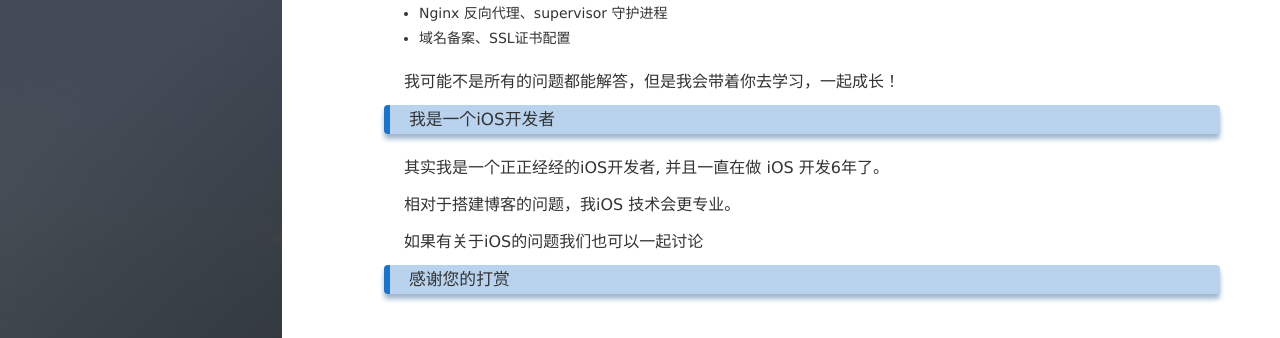
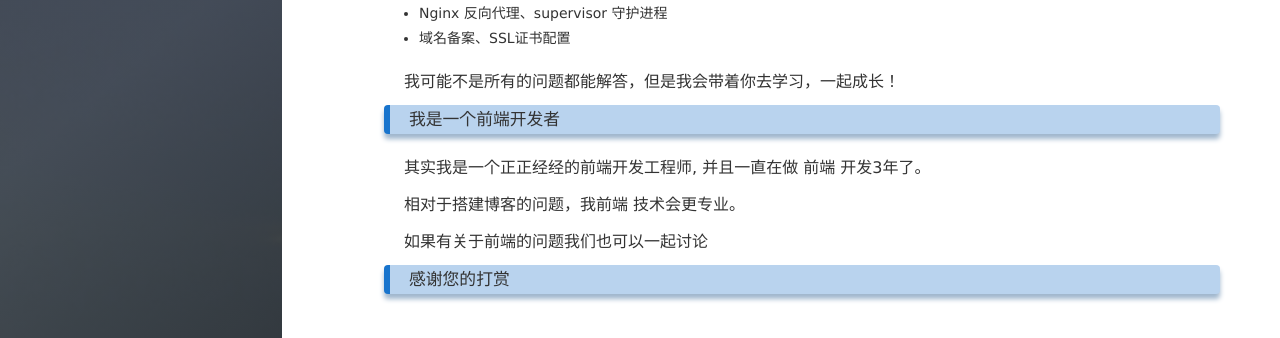
Before and after one commit to HeiManBs/Boobar.Github.io, a Jekyll site: the page built from support.md, in a window 1280 px wide and 1400 px high, scrolled down 341 px. Shown: the part 151-489 px from the top of the window. Built offline with Jekyll 4.4.1, drawn with Linux system fonts in a browser that asks for light colours; nearby versions of some CDN libraries; comment, search, counter and statistics services are not loaded; some of the changed text lies outside the part shown.

Commit message:
维护个人博客

```diff
--- a/support.md
+++ b/support.md
@@ -29,13 +29,13 @@ title: 技术支持
 
 我可能不是所有的问题都能解答，但是我会带着你去学习，一起成长！
 
-<h3> 我是一个iOS开发者 </h3>
+<h3> 我是一个前端开发者 </h3>
 
-其实我是一个正正经经的iOS开发者, 并且一直在做 iOS 开发6年了。
+其实我是一个正正经经的前端开发工程师, 并且一直在做 前端 开发3年了。
 
-相对于搭建博客的问题，我iOS 技术会更专业。
+相对于搭建博客的问题，我前端 技术会更专业。
 
-如果有关于iOS的问题我们也可以一起讨论
+如果有关于前端的问题我们也可以一起讨论
 
 
 <h3> 感谢您的打赏 </h3>
```
Also changed, not shown: other parts of support.md (+2 -2 lines), _posts/2015-08-25-HEXO搭建个人博客.md (+2 -2 lines), _posts/2016-06-12-HEXO_Advanced.md (+1 -1 lines), _posts/2020-07-10-ReleaseNode.md (+1 -1 lines), about.md (+4 -4 lines).
